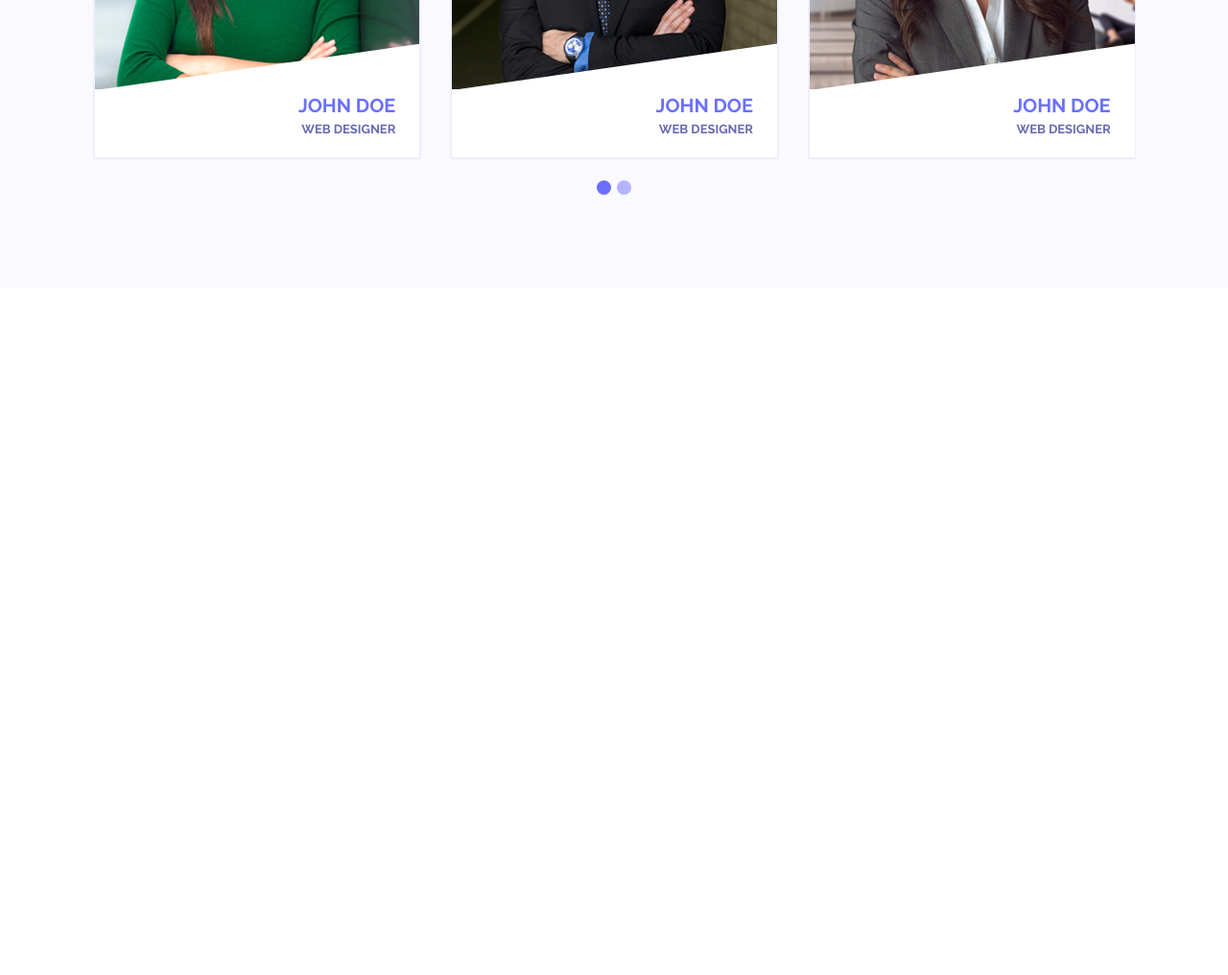
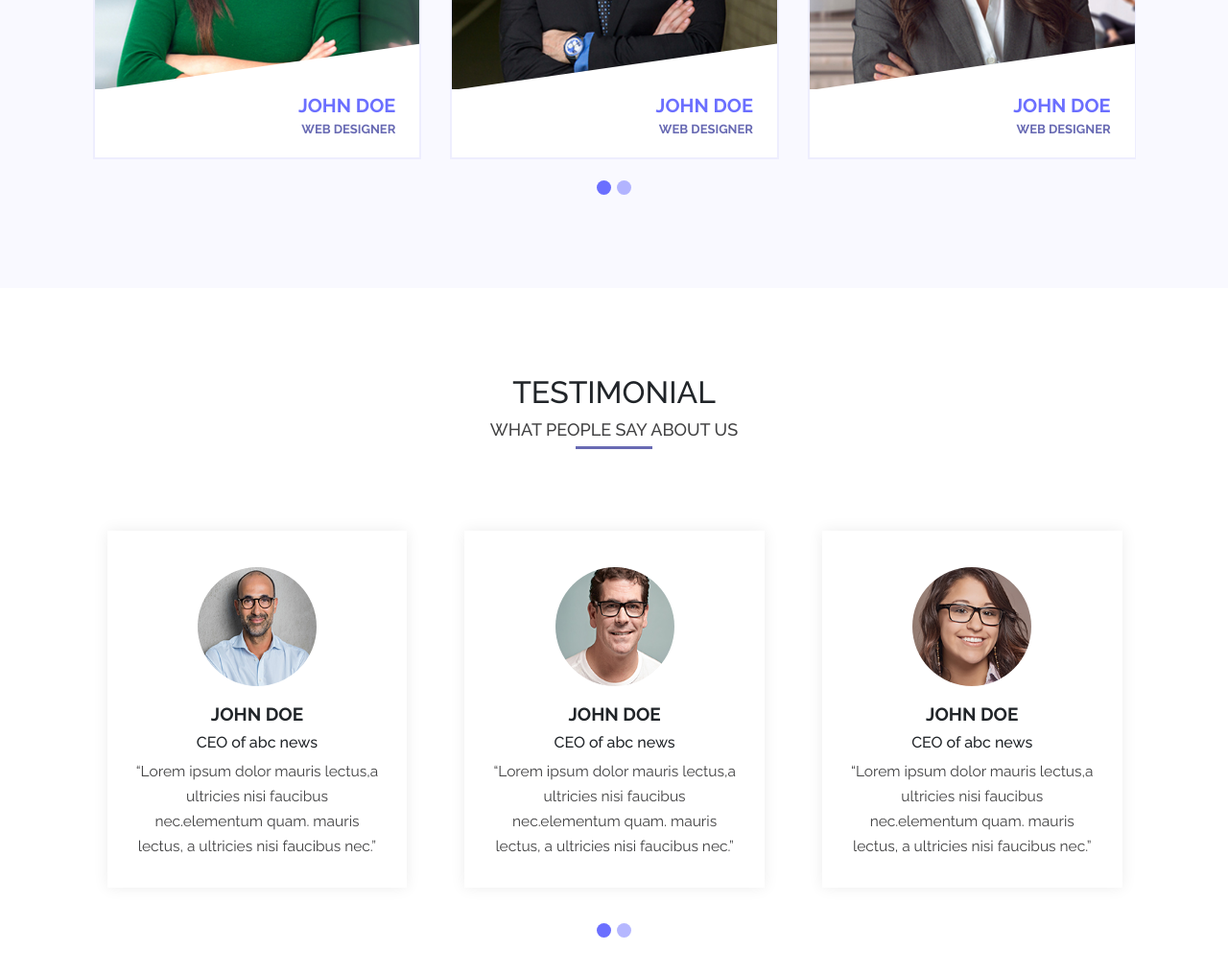
Before and after one commit to subarnasabirah/htmlproject, a plain HTML site: page index.html in a window 1280 px wide. Shown: the part 5229-6245 px from the top of the page at 96% size. Before the commit the page ends 5529 px from the top, so only its background shows below. Drawn offline with Linux system fonts and the light colour scheme.

Commit message:
testimonial area completed

```diff
--- a/css/style.css
+++ b/css/style.css
@@ -843,3 +843,96 @@ p{
 
 .our-team:hover .post {
     color: #e2e2e2 !important
+}
+
+/* Testimonial area start */
+
+.client-testimonial{
+    padding: 90px 80px;
+
+}
+.testimonial-heading{
+    text-align: center;
+    display: inline-block;
+    margin: auto;
+}
+.testimonial-heading h5{
+    font-weight: 900;
+    font-size: 33px;
+    letter-spacing: 1px;
+    text-transform: uppercase;
+    color: #686ab3;
+}
+.testimonial-heading h4{
+    position: relative;
+    display: inline-block;
+    text-transform: uppercase;
+    color: #414142;
+    font-size: 18px;
+    margin-bottom: 80px;
+}
+.testimonial-heading h4::before{
+    position: absolute;
+    content: "";
+    width: 80px;
+    height: 3px;
+    background-color: #686ab3;
+    left: 50%;
+    -webkit-transition: .5s;
+    -o-transition: .5s;
+    transition: .5s;
+    bottom: -10px;
+    -webkit-transform: translateX(-50%);
+    -ms-transform: translateX(-50%);
+    transform: translateX(-50%)
+}
+.single-testimonial{
+    -webkit-box-shadow: 0 0 15px #ededed;
+    box-shadow: 0 0 15px #ededed;
+    text-align: center;
+    padding: 30px;
+    margin: 15px;
+    -webkit-transition: .5s;
+    -o-transition: .5s;
+    transition: .5s
+}
+.single-testimonial:hover{
+    -webkit-transform: translateY(-10px);
+    -ms-transform: translateY(-10px);
+    transform: translateY(-10px);
+    -webkit-box-shadow: 0px 15px 15px 0px #edeaea;
+    box-shadow: 0px 15px 15px 0px #edeaea;
+
+
+}
+.single-testimonial:hover .client-img img{
+    border: 3px solid #6b6FFF;
+}
+.client-img img{
+    width: 130px!important;
+    height: 130px;
+    margin: auto;
+    margin-top: 5px;
+    border-radius: 50%;
+    border: 3px solid transparent;
+    -webkit-transition: .5s;
+    -o-transition: .5s;
+    transition: .5s
+}
+.testimonial-content h5{
+    margin-top: 15px;
+    text-transform: uppercase;
+    font-weight: 700;
+    font-size: 19px;
+
+}
+.testimonial h6{
+    font-size: 16px;
+    margin-top: -5px;
+}
+.testimonial-content p{
+    font-size: 15.5px;
+    line-height: 26px;
+    margin-bottom: 0;
+    color: #414142;
+}
--- a/index.html
+++ b/index.html
@@ -548,6 +548,78 @@
     </div>
   </div>
 </section>
+<!-- ************Testimonia Area************ -->
+<section id="testimonial">
+  <div class="client-testimonial">
+    <div class="container-fluid">
+      <div class="row">
+        <div class="testimonial-heading">
+          <h2>TESTIMONIAL</h2>
+            <h4>what people say about us</h4>
+        </div>
+      </div>
+      <div class="row">
+        <div class="dot-list owl-carousel">
+          <!-- single-features -->
+          <div class="col-xl-12 col-md-12 col-sm-12 col-xs-12">
+            <div class="single-testimonial">
+              <div class="client-img">
+                <img src="images/clients/1.jpg" alt="clnts-img-one">
+              </div>
+              <div class="testimonial-content">
+                <h5>john doe</h5>
+                <h6>CEO of abc news</h6>
+                <p>“Lorem ipsum dolor mauris lectus,a ultricies nisi faucibus nec.elementum quam. mauris lectus, a ultricies nisi faucibus nec.”</p>
+              </div>
+            </div>
+          </div>
+          <!-- single-features -->
+          <div class="col-xl-12 col-md-12 col-sm-12 col-xs-12">
+            <div class="single-testimonial">
+              <div class="client-img">
+                <img src="images/clients/2.jpg" alt="clnts-img-one">
+              </div>
+              <div class="testimonial-content">
+                <h5>john doe</h5>
+                <h6>CEO of abc news</h6>
+                <p>“Lorem ipsum dolor mauris lectus,a ultricies nisi faucibus nec.elementum quam. mauris lectus, a ultricies nisi faucibus nec.”</p>
+              </div>
+            </div>
+          </div>
+          <!-- single-features -->
+          <div class="col-xl-12 col-md-12 col-sm-12 col-xs-12">
+            <div class="single-testimonial">
+              <div class="client-img">
+                <img src="images/clients/3.jpg" alt="clnts-img-one">
+              </div>
+              <div class="testimonial-content">
+                <h5>john doe</h5>
+                <h6>CEO of abc news</h6>
+                <p>“Lorem ipsum dolor mauris lectus,a ultricies nisi faucibus nec.elementum quam. mauris lectus, a ultricies nisi faucibus nec.”</p>
+              </div>
+            </div>
+          </div>
+          <!-- single-features -->
+          <div class="col-xl-12 col-md-12 col-sm-12 col-xs-12">
+            <div class="single-testimonial">
+              <div class="client-img">
+                <img src="images/clients/1.jpg" alt="clnts-img-one">
+              </div>
+              <div class="testimonial-content">
+                <h5>john doe</h5>
+                <h6>CEO of abc news</h6>
+                <p>“Lorem ipsum dolor mauris lectus,a ultricies nisi faucibus nec.elementum quam. mauris lectus, a ultricies nisi faucibus nec.”</p>
+              </div>
+            </div>
+          </div>
+
+
+        </div>
+      </div>
+    </div>
+  </div>
+
+</section>
 
 
 
```
